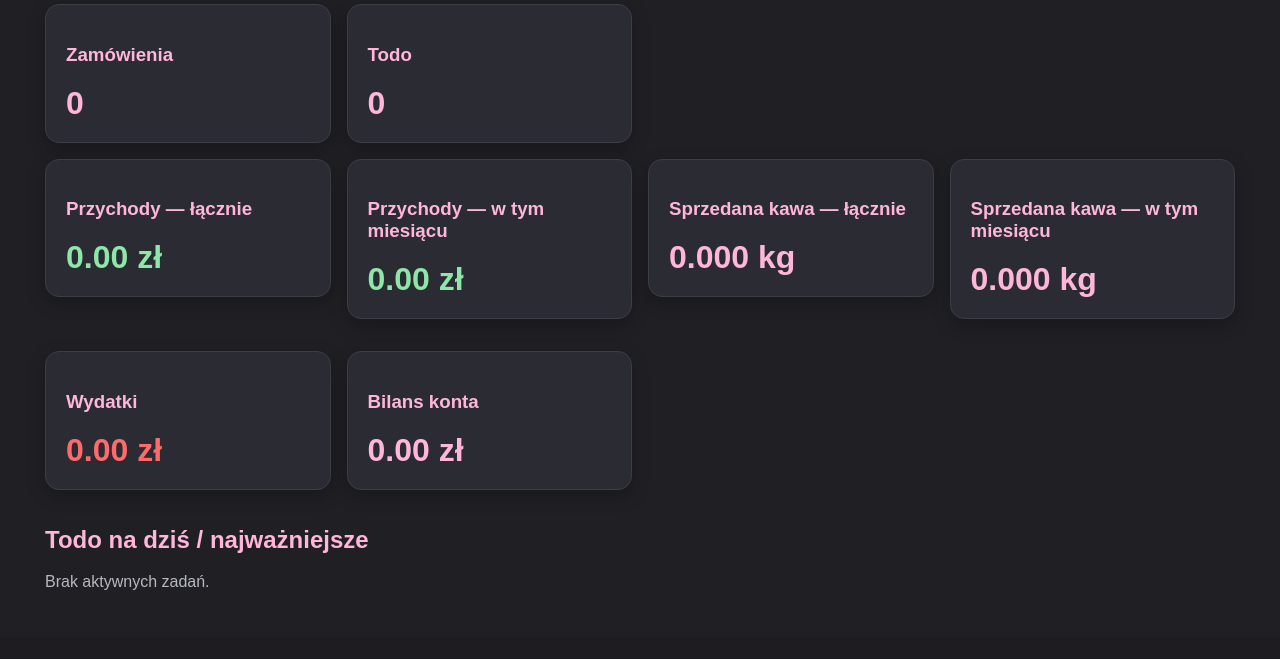
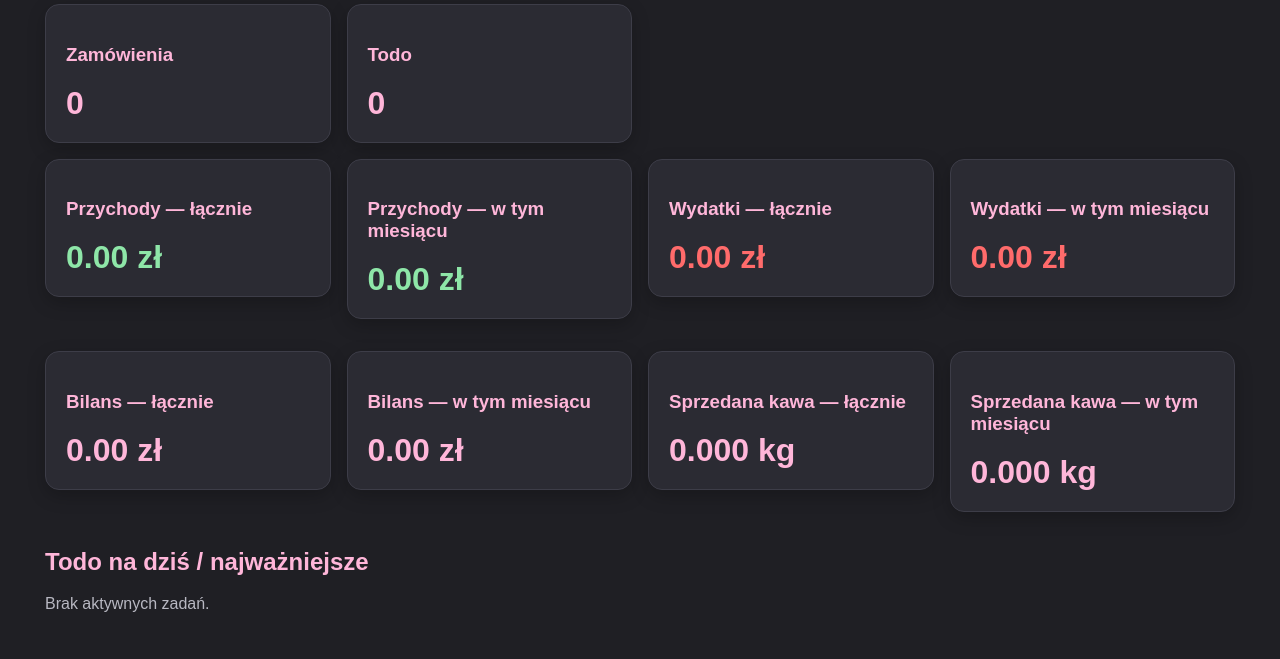
Before and after one commit to MarcinGryc/Fuszera-CRM, a Flask app: page / in a window 1280 px wide. Shown: the part 401-1060 px from the top of the page. Before the commit the page ends 991 px from the top, so only its background shows below. Run offline with Flask 3, Linux system fonts and the light colour scheme; a user stored in the database is signed in; data that the repository does not hold is empty.

Commit message:
Show total and monthly finance balances
Co-authored-by: Copilot <223556219+Copilot@users.noreply.github.com>

```diff
--- a/routes/dashboard.py
+++ b/routes/dashboard.py
@@ -1,10 +1,9 @@
 from flask import Blueprint, render_template
-from sqlalchemy import func
 
 from extensions import db
-from models import Client, Finance, InventoryItem, Order, Product, Todo
+from models import Client, InventoryItem, Order, Product, Todo
 from routes.auth import login_required
-from routes.order_metrics import current_month, income_totals, sold_coffee_weight
+from routes.order_metrics import current_month, finance_totals, sold_coffee_weight
 
 dashboard_bp = Blueprint("dashboard", __name__)
 
@@ -13,15 +12,7 @@ dashboard_bp = Blueprint("dashboard", __name__)
 @login_required
 def index():
     month = current_month()
-    income, month_income = income_totals(month)
-
-    expense = (
-        db.session.query(func.coalesce(func.sum(Finance.amount), 0))
-        .filter(Finance.type == "expense")
-        .scalar()
-    )
-
-    balance = income - expense
+    totals = finance_totals(month)
 
     individual_count = Client.query.filter_by(type="individual").count()
     b2b_count = Client.query.filter_by(type="b2b").count()
@@ -45,12 +36,9 @@ def index():
 
     return render_template(
         "index.html",
-        income=income,
-        month_income=month_income,
+        **totals,
         total_kg=total_kg,
         month_kg=month_kg,
-        expense=expense,
-        balance=balance,
         individual_count=individual_count,
         b2b_count=b2b_count,
         products_count=products_count,
--- a/routes/order_metrics.py
+++ b/routes/order_metrics.py
@@ -75,18 +75,20 @@ def sold_coffee_weight(orders, products, month=None):
     return total_kg, month_kg
 
 
-def income_totals(month):
-    total_income = (
-        Finance.query.with_entities(func.coalesce(func.sum(Finance.amount), 0))
-        .filter(Finance.type == "income")
-        .scalar()
-    )
-    month_income = (
-        Finance.query.with_entities(func.coalesce(func.sum(Finance.amount), 0))
-        .filter(
-            Finance.type == "income",
-            func.substr(Finance.date, 1, 7) == month,
-        )
-        .scalar()
-    )
-    return total_income, month_income
+def finance_totals(month):
+    totals = {}
+    for period, date_filter in (
+        ("total", None),
+        ("month", func.substr(Finance.date, 1, 7) == month),
+    ):
+        for transaction_type in ("income", "expense"):
+            query = Finance.query.with_entities(
+                func.coalesce(func.sum(Finance.amount), 0)
+            ).filter(Finance.type == transaction_type)
+            if date_filter is not None:
+                query = query.filter(date_filter)
+            totals[f"{period}_{transaction_type}"] = query.scalar()
+
+    totals["total_balance"] = totals["total_income"] - totals["total_expense"]
+    totals["month_balance"] = totals["month_income"] - totals["month_expense"]
+    return totals
--- a/templates/index.html
+++ b/templates/index.html
@@ -52,7 +52,7 @@
     <a class="card-link" href="/finances">
         <div class="card">
             <h3>Przychody — łącznie</h3>
-            <div class="stat income">{{ "%.2f"|format(income) }} zł</div>
+            <div class="stat income">{{ "%.2f"|format(total_income) }} zł</div>
         </div>
     </a>
 
@@ -60,6 +60,34 @@
         <div class="card">
             <h3>Przychody — w tym miesiącu</h3>
             <div class="stat income">{{ "%.2f"|format(month_income) }} zł</div>
+        </div>
+    </a>
+
+    <a class="card-link" href="/finances">
+        <div class="card">
+            <h3>Wydatki — łącznie</h3>
+            <div class="stat expense">{{ "%.2f"|format(total_expense) }} zł</div>
+        </div>
+    </a>
+
+    <a class="card-link" href="/finances">
+        <div class="card">
+            <h3>Wydatki — w tym miesiącu</h3>
+            <div class="stat expense">{{ "%.2f"|format(month_expense) }} zł</div>
+        </div>
+    </a>
+
+    <a class="card-link" href="/finances">
+        <div class="card">
+            <h3>Bilans — łącznie</h3>
+            <div class="stat">{{ "%.2f"|format(total_balance) }} zł</div>
+        </div>
+    </a>
+
+    <a class="card-link" href="/finances">
+        <div class="card">
+            <h3>Bilans — w tym miesiącu</h3>
+            <div class="stat">{{ "%.2f"|format(month_balance) }} zł</div>
         </div>
     </a>
 
@@ -77,19 +105,6 @@
         </div>
     </a>
 
-    <a class="card-link" href="/finances">
-        <div class="card">
-            <h3>Wydatki</h3>
-            <div class="stat expense">{{ "%.2f"|format(expense) }} zł</div>
-        </div>
-    </a>
-
-    <a class="card-link" href="/finances">
-        <div class="card">
-            <h3>Bilans konta</h3>
-            <div class="stat">{{ "%.2f"|format(balance) }} zł</div>
-        </div>
-    </a>
 </div>
 
 <h2>Todo na dziś / najważniejsze</h2>
```
Also changed, not shown: routes/finances.py (+3 -9 lines), templates/finances.html (+19 -7 lines), tests/test_shop_orders.py (+10 -0 lines).
